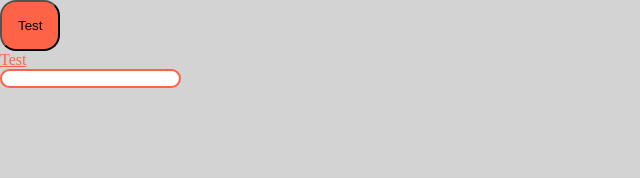
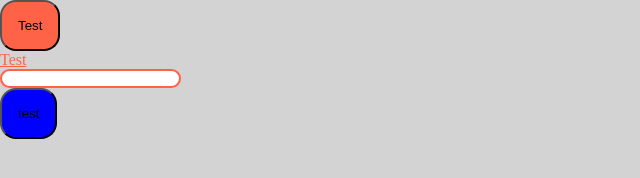
Before and after one commit to GulnazAlisherova/6.12.21, a plain HTML site: page index.html in a window 1280 px wide. Shown: the whole page, without its empty margins (0-640 px from the left). Drawn offline with Linux system fonts and the light colour scheme.

Commit message:
added new button

```diff
--- a/index.html
+++ b/index.html
@@ -9,8 +9,11 @@
 </head>
 <body>
 
-<button>Test</button><br>
+<button >Test</button><br>
 <a href="#">Test</a><br>
 <input type="text"><br>
+<button class="exceptionally-blue">
+  test
+</button>
 </body>
 </html>
```
